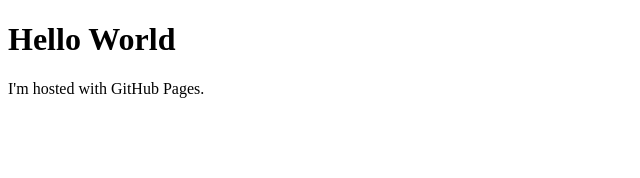
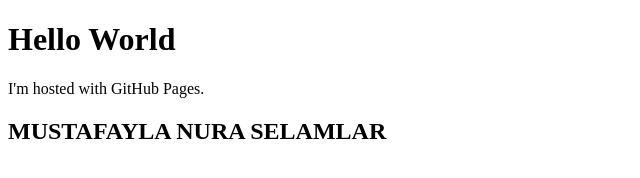
Before and after one commit to lavitron/lavitron.github.io, a plain HTML site: page index.html in a window 1280 px wide. Shown: the whole page, without its empty margins (0-640 px from the left). Drawn offline with Linux system fonts and the light colour scheme.

Commit message:
Update index.html

```diff
--- a/index.html
+++ b/index.html
@@ -3,5 +3,6 @@
 <body>
 <h1>Hello World</h1>
 <p>I'm hosted with GitHub Pages.</p>
+  <h2>MUSTAFAYLA NURA SELAMLAR</h2>
 </body>
 </html>
```
